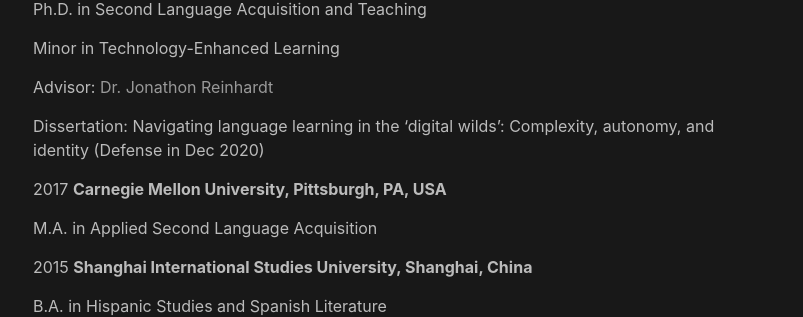
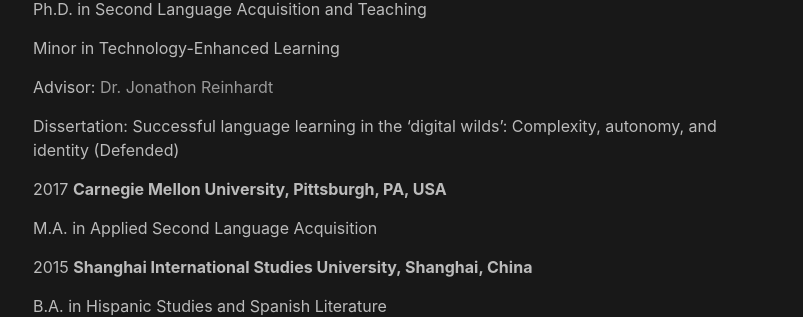
Before and after one commit to yitinghanphd/yitinghanphd.github.io, a Jekyll site: the page built from cv.md, in a window 1280 px wide. Shown: the part 223-540 px from the top of the page, without its empty margins (237-1040 px from the left). Built offline with Jekyll 4.4.1, drawn with Linux system fonts in a browser that asks for light colours.

Commit message:
Update cv.md
update cv

```diff
--- a/cv.md
+++ b/cv.md
@@ -15,7 +15,7 @@ Minor in Technology-Enhanced Learning
 
 Advisor: [Dr. Jonathon Reinhardt](https://english.arizona.edu/people/jonathon-s-reinhardt)
 
-Dissertation: Navigating language learning in the ‘digital wilds’: Complexity, autonomy, and identity (Defense in Dec 2020)
+Dissertation: Successful language learning in the ‘digital wilds’: Complexity, autonomy, and identity (Defended)
 
 2017  **Carnegie Mellon University, Pittsburgh, PA, USA**
 
```
